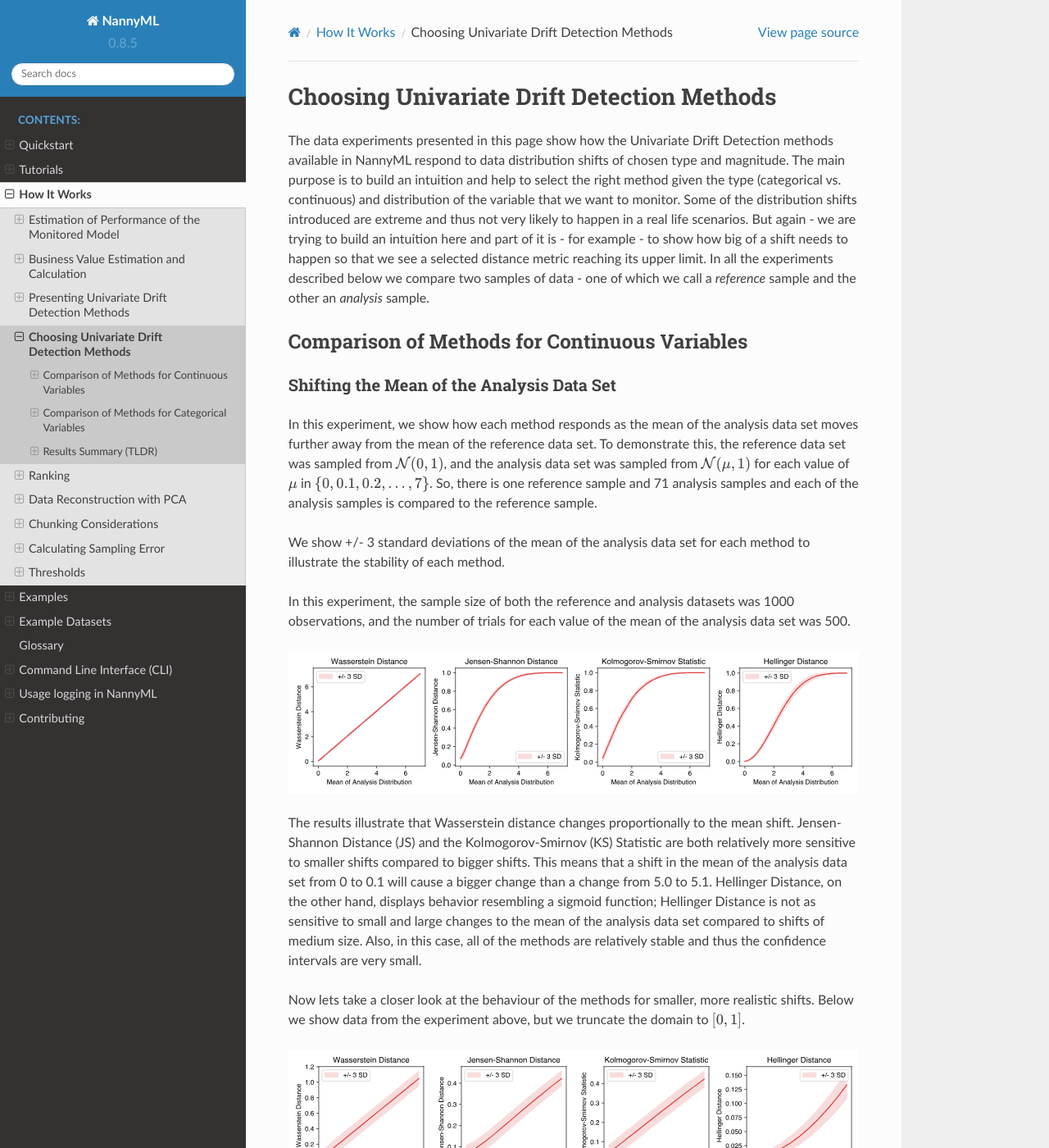
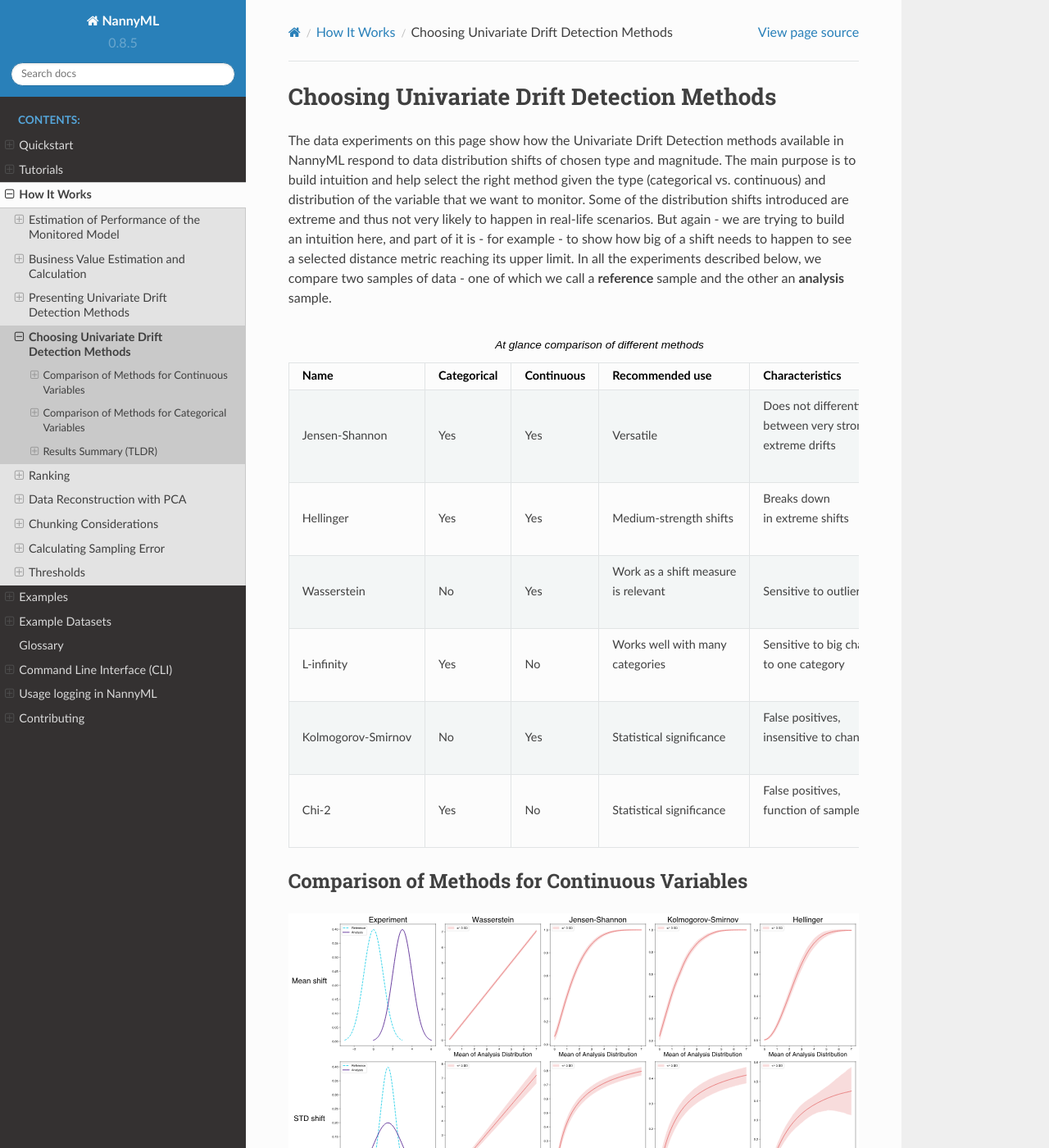
Before and after one commit to NannyML/nannyml, a Sphinx documentation site: the page built from docs/how_it_works/univariate_drift_comparison.rst, in a window 1280 px wide and 1400 px high. Shown: the whole window at 82% size. Built offline with Sphinx 7.4.7 and the Read the Docs theme 2.0.0, drawn with Linux system fonts in a browser that asks for light colours; pages that are not in the unit, such as notebooks, are missing from menus; some of the changed text lies outside the part shown.

Commit message:
Univariate update

```diff
--- a/docs/how_it_works/univariate_drift_comparison.rst
+++ b/docs/how_it_works/univariate_drift_comparison.rst
@@ -2,20 +2,71 @@ Choosing Univariate Drift Detection Methods
 ===========================================
 
 
-The data experiments presented in this page show how the Univariate Drift Detection methods available in NannyML
-respond to data distribution shifts of chosen type and magnitude. The main purpose is to build an intuition and
-help to select the right method given the type (categorical vs. continuous) and distribution of the variable that we
+The data experiments on this page show how the Univariate Drift Detection methods available in NannyML
+respond to data distribution shifts of chosen type and magnitude. The main purpose is to build intuition and
+help select the right method given the type (categorical vs. continuous) and distribution of the variable that we
 want
 to monitor. Some of
 the
-distribution shifts introduced are extreme and thus not very likely to happen in a real life scenarios. But again -
-we are trying to build an intuition here and part of it is - for example -  to show how big of a shift needs to
-happen so that we see a selected distance metric reaching its upper limit. In all the experiments described below
-we compare two samples of data - one of which we call a *reference* sample and the other an *analysis* sample.
+distribution shifts introduced are extreme and thus not very likely to happen in real-life scenarios. But again -
+we are trying to build an intuition here, and part of it is - for example -  to show how big of a shift needs to
+happen to see a selected distance metric reaching its upper limit. In all the experiments described below,
+we compare two samples of data - one of which we call a **reference** sample and the other an **analysis** sample.
+
+.. list-table:: At glance comparison of different methods
+   :widths: 20 10 10 20 40
+   :header-rows: 1
+
+   * - Name
+     - Categorical
+     - Continuous
+     - Recommended use
+     - Characteristics
+   * - Jensen-Shannon
+     - Yes
+     - Yes
+     - Versatile
+     - | Does not differentiate
+       | between very strong and
+       | extreme drifts
+   * - Hellinger
+     - Yes
+     - Yes
+     - Medium-strength shifts
+     - | Breaks down
+       | in extreme shifts
+   * - Wasserstein
+     - No
+     - Yes
+     - | Work as a shift measure
+       | is relevant
+     - Sensitive to outliers
+   * - L-infinity
+     - Yes
+     - No
+     - | Works well with many
+       | categories
+     - | Sensitive to big changes
+       | to one category
+   * - Kolmogorov-Smirnov
+     - No
+     - Yes
+     - Statistical significance
+     - | False positives,
+       | insensitive to changes in tails
+   * - Chi-2
+     - Yes
+     - No
+     - Statistical significance
+     - | False positives,
+       | function of sample size
 
 
 Comparison of Methods for Continuous Variables
 ----------------------------------------------
+
+.. image:: ../_static/univariate-comparison/comparison_table_for_continuous.svg
+    :width: 1400pt
 
 Shifting the Mean of the Analysis Data Set
 ..........................................
@@ -26,7 +77,7 @@ samples is compared to the reference sample.
 
 We show +/- 3 standard deviations of the mean of the analysis data set for each method to illustrate the stability of each method.
 
-In this experiment, the sample size of both the reference and analysis datasets was 1000 observations, and the number of trials
+In this experiment, the sample size of both the reference and analysis datasets was 1000 observations and the number of trials
 for each value of the mean of the analysis data set was 500.
 
 .. image:: ../_static/univariate-comparison/shifting_mean.svg
@@ -34,25 +85,25 @@ for each value of the mean of the analysis data set was 500.
 
 The results illustrate that Wasserstein distance changes proportionally to the mean shift. Jensen-Shannon Distance
 (JS) and
-the Kolmogorov-Smirnov (KS) Statistic are both relatively
-more sensitive to smaller shifts compared to bigger shifts. This means that a shift in the mean of the analysis data set from 0 to 0.1 will cause a bigger change than a change from 5.0 to 5.1.
-Hellinger Distance, on the other hand, displays behavior resembling a sigmoid function; Hellinger Distance is not as sensitive to small and large changes to the mean of the analysis data set
-compared to shifts of medium size. Also, in this case, all of the methods are relatively stable and thus the confidence intervals are very small.
+the Kolmogorov-Smirnov (KS) statistic test is relatively
+more sensitive to smaller shifts than bigger ones. This means that a shift in the mean of the analysis data set from 0 to 0.1 will cause a more significant change than a change from 5.0 to 5.1.
+On the other hand, Hellinger Distance displays behavior resembling a sigmoid function; Hellinger Distance is not as sensitive to small and large changes to the mean of the analysis data set
+compared to shifts of medium size. Also, in this case, all the methods are relatively stable, and thus the confidence intervals are very small.
 
-Now lets take a closer look at the behaviour of the methods for smaller, more realistic shifts. Below we show data from the experiment above, but we
+Now let's take a closer look at the behavior of the methods for smaller, more realistic shifts. Below we show data from the experiment above, but we
 truncate the domain to :math:`[0,1]`.
 
 .. image:: ../_static/univariate-comparison/shifting_mean_0_to_1.svg
     :width: 1400pt
 
-We observe that the Wasserstein distance, Jensen-Shannon distance, and the Kolmogorov-Smirnov statistic all appear to increase roughly linearly with the mean shift.
-The Hellinger distance, on the other hand, increases more slowly to begin with and thus is slightly less sensitive to smaller shifts.
+We observe that the Wasserstein distance, Jensen-Shannon distance, and Kolmogorov-Smirnov statistic test all appear to increase roughly linearly with the mean shift.
+On the other hand, the Hellinger distance increases more slowly, to begin with, and thus is slightly less sensitive to smaller shifts.
 
 Shifting the Standard Deviation of the Analysis Data Set
 ........................................................
 In this experiment, we show how each method responds as the standard deviation of the analysis set increases. The reference data set was sampled from :math:`\mathcal{N}(0, 1)` and the analysis data set
 was sampled from :math:`\mathcal{N}(0, \sigma)` for each :math:`\sigma` in :math:`\{1, 1.1, 1.2,...,10\}`.
-So, there is one reference sample and 91 analysis samples. The size of both the reference and analysis data sets was again 1000 observations and the experiment consisted of 500 trials.
+So, there is one reference sample and 91 analysis samples. The size of the reference and analysis data sets was again 1000 observations, and the experiment consisted of 500 trials.
 
 
 .. image:: ../_static/univariate-comparison/shifting_std.svg
@@ -72,7 +123,7 @@ truncate the domain to :math:`[1,2]`.
     :width: 1400pt
 
 Each method appears to increase roughly linearly with the increase in standard deviation.
-The Hellinger distance, however, increases more slowly to begin with before taking on more linear behavior.
+The Hellinger distance, however, increases more slowly, to begin with, before taking on more linear behavior.
 
 Tradeoffs of The Kolmogorov-Smirnov Statistic
 .............................................
@@ -89,21 +140,21 @@ both the left mode and the right mode of the analysis distribution shift.
 .. image:: ../_static/univariate-comparison/fool_ks.svg
     :width: 1400pt
 
-Looking at columns 1 and 2 that show respectively JS distance and Hellinger distance, we see that their
-value increases as they both compare *similarity* of Empirical Probability Density Functions (EPDFs). **In the
+Looking at columns 1 and 2, which show JS and Hellinger distance, respectively, we see that their
+value increases as they compare *similarity* of Empirical Probability Density Functions (EPDFs). **In the
 third column,
-which visualizes the JS statistic, we see that the largest difference between the analysis ECDF and the
+which visualizes the KS statistic, we see that the largest difference between the analysis ECDF and the
 reference ECDF remains the same, which makes KS D-statistic insensitive for this type of shift.** The fourth column
-shows Wasserstein distance which looks at the area between the reference ECDF and analysis ECDF and hence it catches the
-shift and its value increases.
+shows Wasserstein distance which looks at the area between the reference ECDF and analysis ECDF, hence it catches the
+shift, and its value increases.
 
 Tradeoffs of Jensen-Shannon Distance and Hellinger Distance
 ...........................................................
 
 Experiment 1
 ************
-Both JS Distance and Hellinger Distance are in a sense related to the *amount of overlap* between probability distributions.
-This means that in cases where the *amount of overlap* stays the same but drift increases, neither the JS
+Both JS Distance and Hellinger Distance are related to the *amount of overlap* between probability distributions.
+In cases where the *amount of overlap* stays the same but drift increases, neither the JS
 distance nor the Hellinger distance will detect the change. Such cases are very
 rare in practice, but they can occur.
 An example of this is shown below:
@@ -151,19 +202,19 @@ times the distance it must be moved) that it
 would take to transform one distribution into the other,
 the presence of extreme data points can greatly increase its value. If two distributions are mostly identical, but one
 has an outlier, then the work it takes to transport that
-small bit of probability density to the other distribution is still significant (small density multiplied by a large distance).
+a small bit of probability density to the other distribution is still significant (small density multiplied by a large distance).
 
 .. image:: ../_static/univariate-comparison/outlier.svg
     :width: 1400pt
 
 In this experiment, we move one data point to increasingly extreme values, and the result is that Wasserstein Distance increases in proportion to the size of that extreme value while the
-other methods are not affected. In most cases changes in the overall shape of the distribution are the main focus. If
-your data can contain extreme outliers we advise against using Wasserstein distance.
+other methods are not affected. In most cases, changes in the overall shape of the distribution are the main focus. If
+your data can contain extreme outliers, we advise against using Wasserstein distance.
 
 Experiment 2
 ************
 In this experiment, we further exemplify the sensitivity of Wasserstein Distance to extreme values. To do so, we compare a normal distribution to a
-Cauchy distribution. The Cauchy distribution has no analytically derivable moments, and generating samples from a random variable distributed
+Cauchy distribution. The Cauchy distribution has no analytically derivable moments. Generating samples from a random variable distributed
 according to the Cauchy distribution will result in a data set with much of its density in a small range but with fat tails. The probability
 density functions (PDFs) of :math:`\mathcal{N}(0,1)`, :math:`\text{Cauchy}(0, 0.5)` and :math:`\text{Cauchy}(0, 3)` in the range :math:`[-10,10]` are visualized below.
 
@@ -211,12 +262,12 @@ size of
 either the reference or
 analysis set. JS distance, Hellinger distance, and L-Infinity distance all exhibit this property, while the Chi-Squared statistic does not. In
 cases where the chunks in your analysis may be different sizes, as can be the case when using period-based chunking, we suggest considering this behavior
-before you use the chi-squared statistic.
+before you use the Chi-squared statistic.
 
 In this experiment, the proportions of each category were held constant in both the reference and analysis data sets. In the reference data set, the relative
-frequency of category “a” was always 0.5, the relative frequency of category “b” was also 0.5, and the data set size
+frequency of category **a** was always 0.5, the relative frequency of category **b** was also 0.5, and the data set size
 was held constant at 2000 observations.
-In the analysis data set, the relative frequency of category “a” was always 0.8, the relative frequency of category “b” was always 0.2, and
+In the analysis data set, the relative frequency of category **a** was always 0.8, the relative frequency of category **b** was always 0.2, and
 the data size increased from 100 points to 1000 points, as shown below. Notably, the Chi-Squared statistic increases with the sample size while the other metrics
 do not.
 
@@ -226,15 +277,15 @@ do not.
 Behavior When a Category Slowly Disappears
 ............................................
 
-In this experiment, we show how each method behaves as a category shrinks and eventually disappears.
-We start with the reference distribution and slowly shrink category “b” while increasing the proportion of category “c” .
+This experiment shows how each method behaves as a category shrinks and eventually disappears.
+We start with the reference distribution and slowly shrink category **b** while increasing the proportion of category **c**.
 
 .. image:: ../_static/univariate-comparison/cat_disappears.svg
     :width: 1400pt
 
 We see that L-Infinity has linear behavior in relation to the proportion of the categories changing.
-In contrast, the Hellinger distance and chi-squared statistic increase slowly at first but more quickly when
-the “b” category is about to disappear. This makes them more sensitive to changes in low-frequency categories.
+In contrast, the Hellinger distance and Chi-squared statistic increase slowly at first but more quickly when
+the **b** category is about to disappear. This makes them more sensitive to changes in low-frequency categories.
 
 Behavior When Observations from a New Category Occur
 ......................................................
@@ -261,7 +312,7 @@ Effect of Sample Size on Different Drift Measures
 ..................................................
 
 In this experiment, we demonstrate the stability of each method while changing the size of the analysis sample. To demonstrate this,
-we first drew a sample of 5000 points from  :math:`\text{Binom}(10,0.5)` to serve as the reference data set. The probability
+we first drew a sample of 5000 points from  :math:`\text{Binom}(10,0.5)` as the reference data set. Then, the probability
 mass function (PMF) of this distribution looks like this:
 
 .. image:: ../_static/univariate-comparison/binomial_pmf.svg
@@ -270,7 +321,7 @@ mass function (PMF) of this distribution looks like this:
 Then, to demonstrate the effect of sample size, we drew samples of sizes :math:`\{100, 200, 300,..., 3000\}` , again
 from :math:`\text{Binom}(10,0.5)`, to serve as our analysis data sets. We know that there is no distribution shift
 between the reference sample and any of the analysis samples because they were all drawn from the same distribution, namely :math:`\text{Binom}(10,0.5)`.
-In this way, we can see the impact that sample size has on each of the drift measures. The results are shown below:
+This way, we can see the sample size's impact on each drift measure. The results are shown below:
 
 
 .. image:: ../_static/univariate-comparison/binomial_and_sample_size.svg
@@ -278,12 +329,12 @@ In this way, we can see the impact that sample size has on each of the drift mea
 
 Shift as measured by JS distance, Hellinger distance, and L-infinity distance decreases as the analysis
 sample increases in size and thus better represents the distribution. On the other hand, the chi-squared statistic on
-average remains the same. This behaviour may be considered beneficial in some cases.
+average remains the same. This behavior may be considered beneficial in some cases.
 
 Effect of the Number of Categories on Different Drift Measures
 ..............................................................
 
-In this experiment, we show how the number of categories affects each method. The setup of
+This experiment shows how the number of categories affects each method. The setup of
 this experiment is as follows: First, we defined a set :math:`M = \{2,3,4,...,60\}`, and for each :math:`m` in :math:`M`, we
 drew a sample from :math:`\text{Binom}(m, 0.5)` of 5000 points to serve as the reference data set. We then
 drew a sample of 1000 points again from the same distribution :math:`\text{Binom}(m, 0.5)` to serve as the analysis
@@ -292,7 +343,7 @@ data distribution shift).
 We then calculated
 the difference between the reference data and analysis data as measured by JS distance, Hellinger
 distance,
-L-infinity distance, and the Chi-squared statistic. The results are shown below:
+L-infinity distance and the Chi-squared statistic. The results are shown below:
 
 .. image:: ../_static/univariate-comparison/binom_and_num_cats.svg
     :width: 1400pt
@@ -312,16 +363,16 @@ data sets with many categories, using the L-infinity distance may help to reduce
 Comparison of Drift Methods on Data Sets with Many Categories
 .............................................................
 
-In cases with many categories, it can be difficult to detect significant shift if it only occurs in a few categories. This is
+In cases with many categories, it can be difficult to detect a significant shift if it only occurs in a few categories. This is
 because some methods
-(like JS distance, Hellinger distance, and the chi-squared statistic) sum a transformation of the difference between
+(like JS distance, Hellinger distance, and the Chi-squared statistic) sum a transformation of the difference between
 the relative frequency of each category. Sampling effects can cause small differences in the frequency of each category, but when summed
 together, these small differences can hide important changes that occur in only a few categories. L-infinity distance
 only looks at the
-largest change in relative frequency among all the categories. It thus doesn't sum up all of the small, negligible differences caused by sampling error.
+the largest change in relative frequency among all the categories. It thus does not sum up all of the small, negligible differences caused by sampling error.
 
-Here we show an experiment that highlights this behavior. There are three important samples in this experiment, namely the reference sample, an analysis
-sample with no real drift (i.e. the sample is drawn from the same distribution), and an analysis set with severe drift in only one category. The
+Here we show an experiment that highlights this behavior. This experiment has three important samples: the reference sample, an analysis
+sample with no real drift (i.e., the sample is drawn from the same distribution), and an analysis set with severe drift in only one category. The
 reference and analysis set without drift were drawn from the uniform distribution with 200 categories. The analysis set with severe drift was
 constructed by drawing a sample from the uniform distribution with 200 categories, then adding more occurrences of the 100th category. The sample
 size of each of the three sets was 7000 points. A visualization of the empirical probability mass function can be seen below. On the left, we see the reference data distribution
@@ -331,7 +382,7 @@ On the right, we see the reference distribution (the blue bars) and the analysis
 .. image:: ../_static/univariate-comparison/uniform.svg
     :width: 1400pt
 
-We see that each of the three distributions looks similar, aside from a major drift in category 100 in the analysis sample with severe drift. We can
+Each of the three distributions looks similar, aside from a major drift in category 100 in the analysis sample with severe drift. We can
 compare the values that each method returns for the difference between the reference sample and the analysis sample without drift, and the reference
 sample and the analysis sample with severe drift in one category, as seen below:
 
```
Also changed, not shown: other parts of docs/how_it_works/univariate_drift_comparison.rst (+13 -13 lines), docs/_static/univariate-comparison/comparison_table_for_continuous.svg (added).
